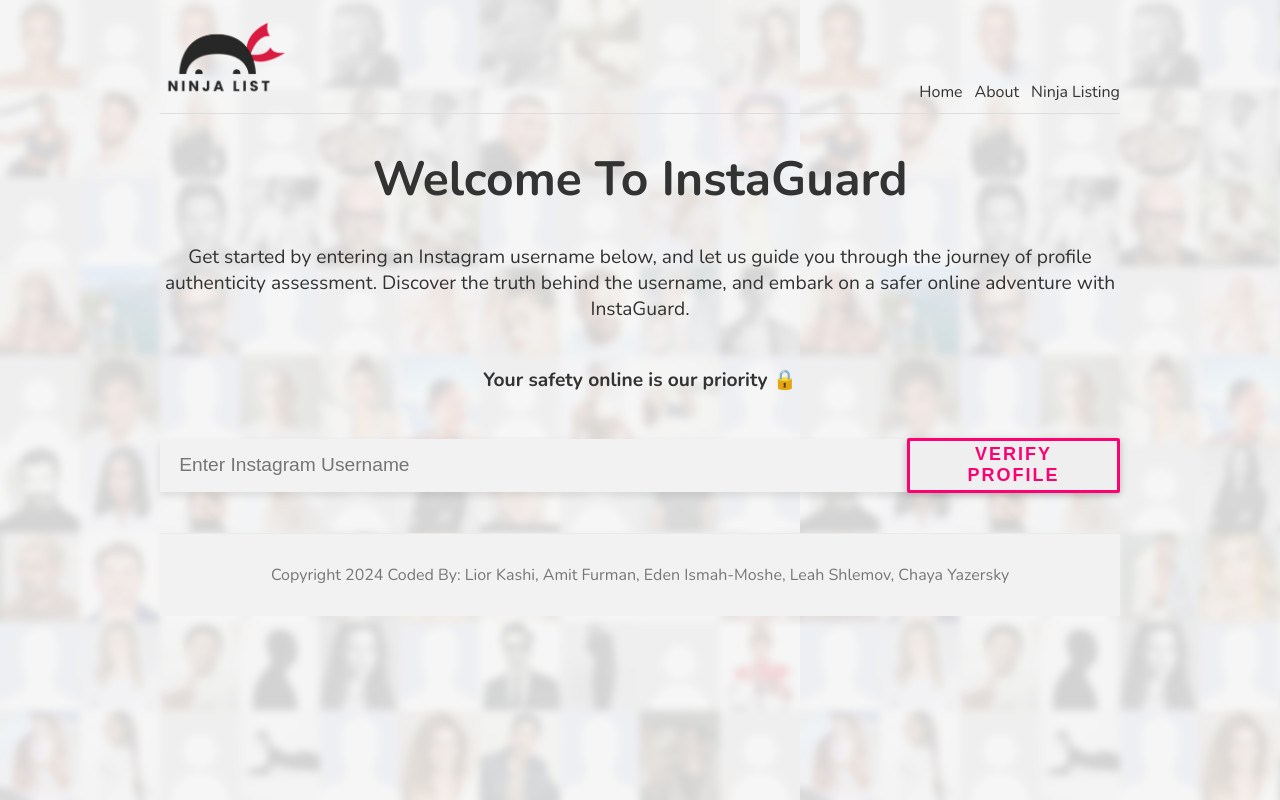
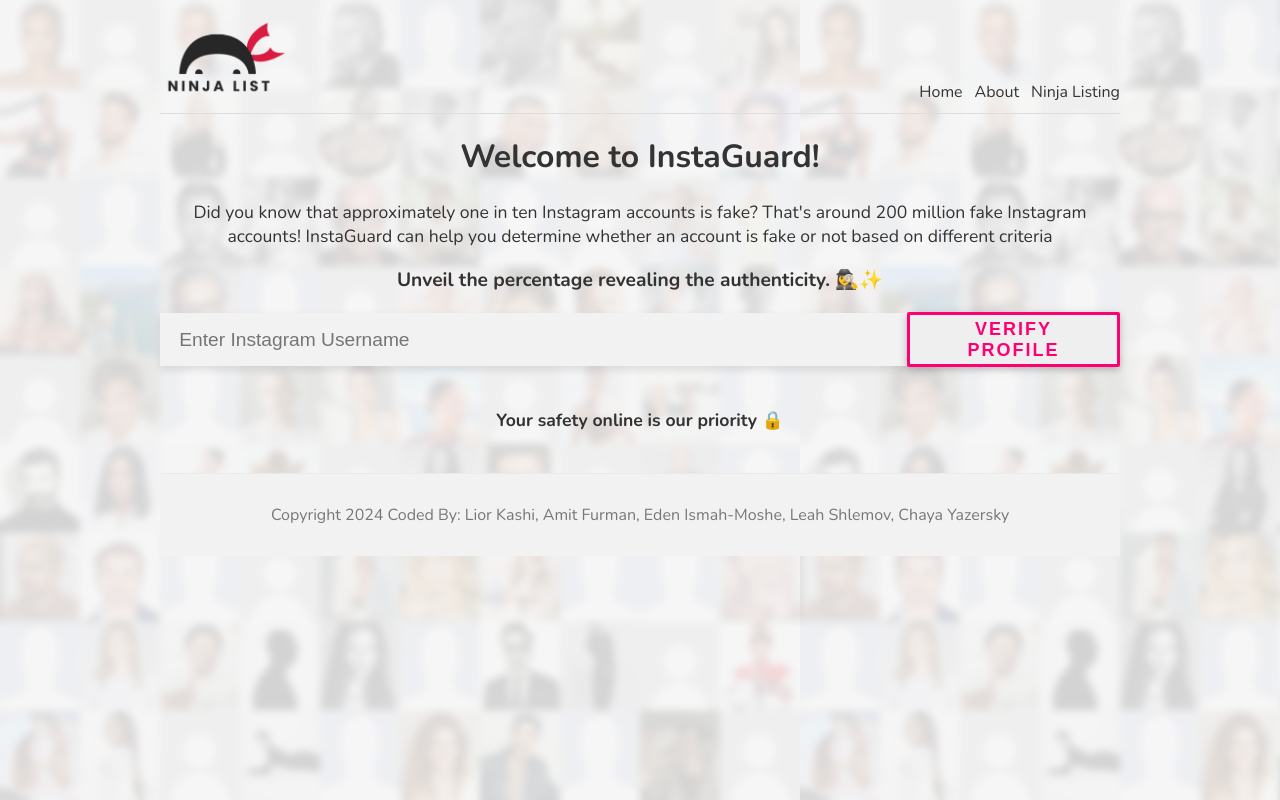
Before and after one commit to InstaGuard/InstaGuard, a Next.js app: page / in a window 1280 px wide. Built offline with nearby package versions, Linux system fonts and the light colour scheme.

Commit message:
continue ui

```diff
--- a/pages/index.js
+++ b/pages/index.js
@@ -10,14 +10,18 @@
         <meta name="keywords" content="ninjas" />
       </Head>
       <div>
-        <h1 className={styles.title}>Welcome To InstaGuard</h1>
-        <p className={styles.text}>
-          Get started by entering an Instagram username below, and let us guide
-          you through the journey of profile authenticity assessment. Discover
-          the truth behind the username, and embark on a safer online adventure
-          with InstaGuard.
+        <h1 className={styles.title}>Welcome to InstaGuard!</h1>
+        <p className={styles.text1}>
+        Did you know that approximately one in ten Instagram accounts is fake? That's around 200 million fake Instagram accounts! InstaGuard can help you determine whether an account is fake or not based on different criteria
+
+       </p>
+        {/* <p className={styles.text}>
+  Curious about a user's authenticity? <span className={styles.boldtext}>Discover now!</span>
+        </p> */}
+        {/* <h2 className={styles.title1}>How it works?</h2> */}
+        <p className={styles.boldtext}>
+        Unveil the percentage revealing the authenticity. 🕵️‍♀️✨
         </p>
-        <h6 className={styles.text}>Your safety online is our priority 🔒 </h6>
         <div className="form-control">
           <input
             className="input input-alt"
@@ -28,6 +32,7 @@
           <span className="input-border input-border-alt"></span>
           <button>Verify Profile</button>
         </div>
+        <h6 className={styles.text}>Your safety online is our priority 🔒 </h6>
       </div>
     </>
   );
--- a/styles/Home.module.css
+++ b/styles/Home.module.css
@@ -1,11 +1,29 @@
 .title {
   color: #333;
   text-align: center;
-  font-size: 3rem;
+  font-size: 2rem;
+}
 
+.title1 {
+  color: #FF0072;
+  text-align: center;
+  font-size: 1.3rem;
 }
 .text {
   color: #333;
+  font-size: 1.1rem;
+  text-align: center;
+}
+
+.text1 {
+  color: #333;
+  font-size: 1.1rem;
+  text-align: center;
+}
+
+.boldtext {
+  color: #333;
   font-size: 1.2rem;
   text-align: center;
+  font-weight: bold;
 }
```
